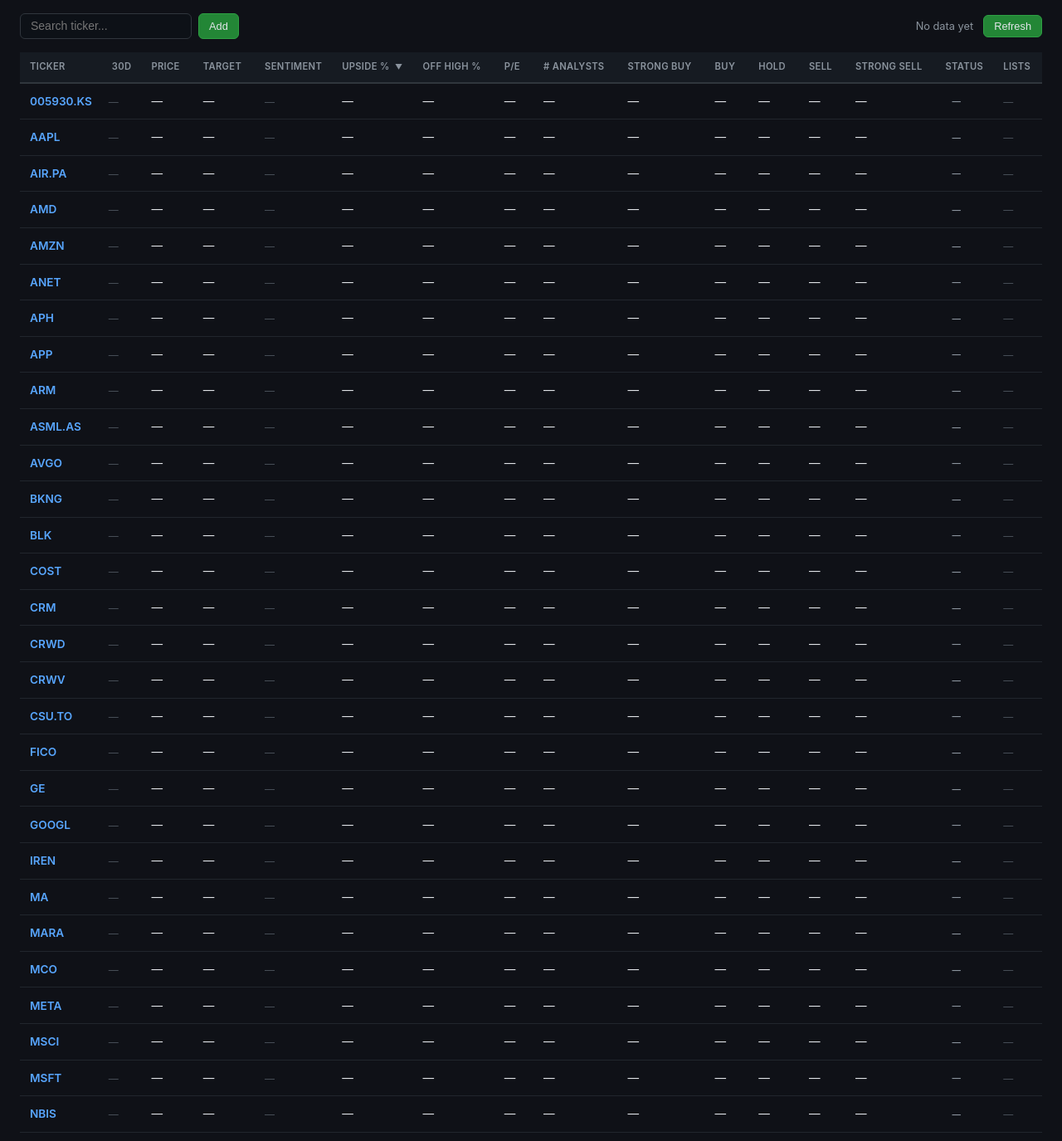
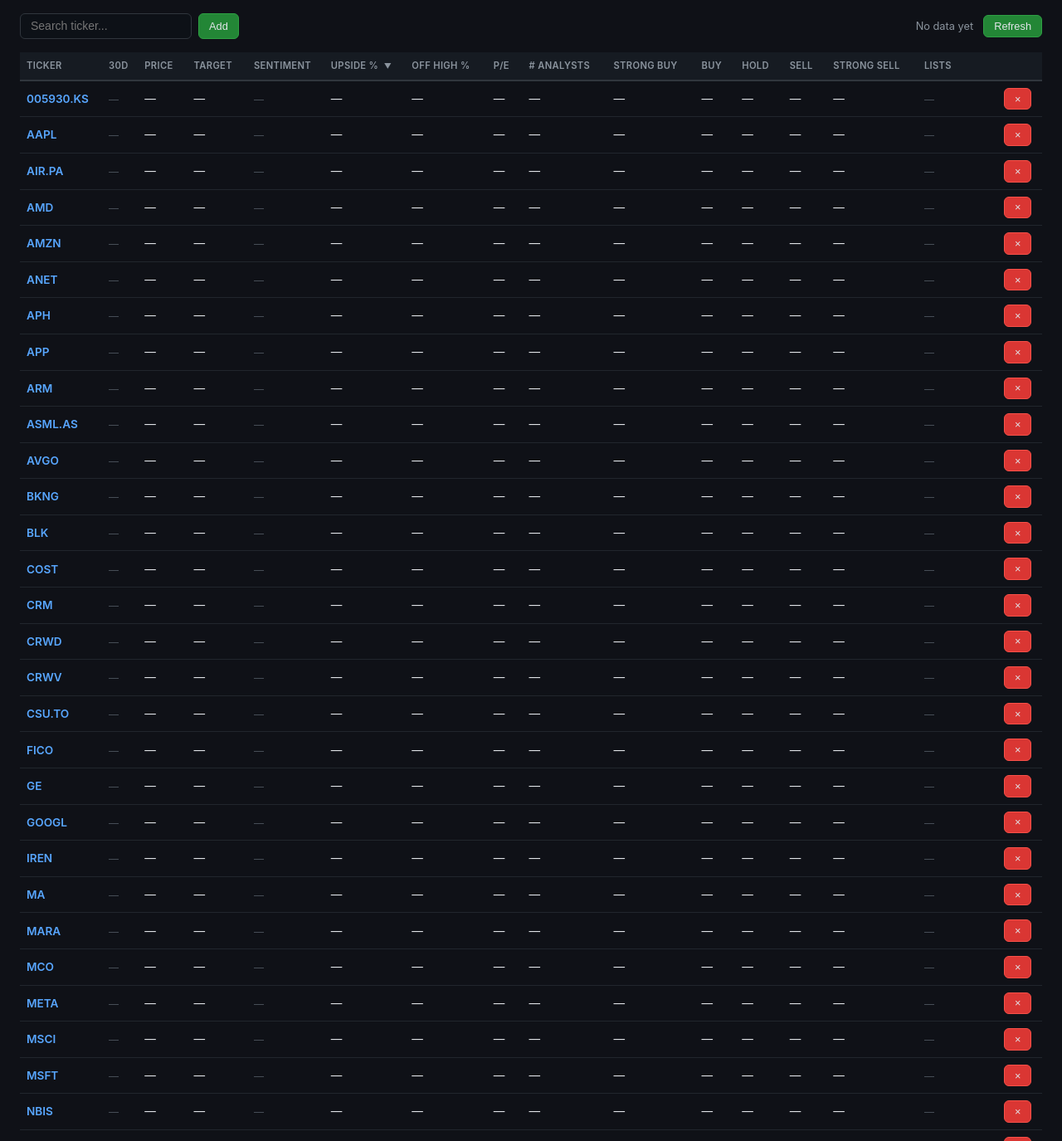
Before and after one commit to Mat-dot-mad/watchlist, a Flask app: page / in a window 1280 px wide. Shown: the part 109-1484 px from the top of the page at 83% size. Run offline with Flask 3, Linux system fonts and the light colour scheme; data comes from the database, SQL or seed files in the repository; data that the repository does not hold is empty.

Commit message:
Fit the dashboard table without horizontal scrolling
Let headers, sector labels and list chips wrap, and tighten cell
padding, so columns are sized by their data rather than their labels.
Drop the Status column (OK on every row) and flag fetch errors with an
ERR badge next to the ticker instead. Table now fits from 1280px wide.

Co-Authored-By: Claude Opus 5.5 <noreply@anthropic.com>

```diff
--- a/static/style.css
+++ b/static/style.css
@@ -146,7 +146,7 @@ main {
 }
 
 /* Per-row list membership picker */
-.lists-cell { min-width: 6rem; }
+.lists-cell { white-space: normal; min-width: 5.5rem; }
 .lists-picker summary { cursor: pointer; list-style: none; }
 .lists-picker summary::-webkit-details-marker { display: none; }
 .lists-picker form {
@@ -308,12 +308,17 @@ thead {
     z-index: 1;
 }
 
+/* Headers may wrap ("Strong / Buy") so a column is only as wide as its
+   data, not its label. Auto table layout wraps only when space runs out,
+   so on wide screens headers stay on one line. */
 th {
     background: #161b22;
-    padding: 0.6rem 0.75rem;
+    padding: 0.6rem 0.5rem;
     text-align: left;
     font-weight: 600;
-    white-space: nowrap;
+    white-space: normal;
+    vertical-align: bottom;
+    line-height: 1.25;
     border-bottom: 2px solid #30363d;
     font-size: 0.7rem;
     text-transform: uppercase;
@@ -331,7 +336,7 @@ th.sort-desc::after { content: ' ▼'; font-size: 0.55rem; }
 .sparkline { display: block; }
 
 td {
-    padding: 0.5rem 0.75rem;
+    padding: 0.5rem 0.5rem;
     border-bottom: 1px solid #21262d;
     white-space: nowrap;
 }
@@ -344,6 +349,7 @@ tr:hover td { background: #161b22; }
 
 .sector-label {
     display: block;
+    white-space: normal;
     font-size: 0.65rem;
     font-weight: 400;
     color: #8b949e;
@@ -366,9 +372,7 @@ tr:hover td { background: #161b22; }
     font-weight: 600;
 }
 
-.badge-ok { background: #0d2818; color: #3fb950; }
 .badge-err { background: #2d1215; color: #f85149; }
-.badge-pending { color: #8b949e; }
 
 /* Rating badges */
 .rating-badge, .rating-badge-sm {
--- a/templates/dashboard.html
+++ b/templates/dashboard.html
@@ -105,8 +105,8 @@
                 <th class="sortable" data-col="2" data-type="num">Price</th>
                 <th class="sortable" data-col="3" data-type="num">Target</th>
                 <th>Sentiment</th>
-                <th class="sortable" data-col="5" data-type="num">Upside %</th>
-                <th class="sortable" data-col="6" data-type="num" title="Distance from 52-week high">Off High %</th>
+                <th class="sortable" data-col="5" data-type="num">Upside&nbsp;%</th>
+                <th class="sortable" data-col="6" data-type="num" title="Distance from 52-week high">Off High&nbsp;%</th>
                 <th class="sortable" data-col="7" data-type="num">P/E</th>
                 <th class="sortable" data-col="8" data-type="num"># Analysts</th>
                 <th class="sortable" data-col="9" data-type="num">Strong Buy</th>
@@ -114,7 +114,6 @@
                 <th class="sortable" data-col="11" data-type="num">Hold</th>
                 <th class="sortable" data-col="12" data-type="num">Sell</th>
                 <th class="sortable" data-col="13" data-type="num">Strong Sell</th>
-                <th>Status</th>
                 <th>Lists</th>
                 <th></th>
             </tr>
@@ -125,6 +124,11 @@
             <tr id="row-{{ row.symbol }}">
                 <td class="ticker">
                     <a href="{{ url_for('ticker_detail', symbol=row.symbol) }}">{{ row.symbol }}</a>
+                    {# Fetch errors flag the ticker itself; a Status column that
+                       says "OK" on every row cost a column for no information. #}
+                    {% if row.status and row.status != 'OK' %}
+                    <span class="badge badge-err" title="{{ row.status }}">ERR</span>
+                    {% endif %}
                     {% if row.sector %}
                     <span class="sector-label">{{ row.sector }}</span>
                     {% endif %}
@@ -156,15 +160,6 @@
                 <td data-val="{{ row.hold if row.hold is not none else '' }}">{{ row.hold if row.hold is not none else '—' }}</td>
                 <td data-val="{{ row.sell if row.sell is not none else '' }}">{{ row.sell if row.sell is not none else '—' }}</td>
                 <td data-val="{{ row.strong_sell if row.strong_sell is not none else '' }}">{{ row.strong_sell if row.strong_sell is not none else '—' }}</td>
-                <td>
-                    {% if row.status == 'OK' %}
-                        <span class="badge badge-ok">OK</span>
-                    {% elif row.status %}
-                        <span class="badge badge-err" title="{{ row.status }}">ERR</span>
-                    {% else %}
-                        <span class="badge badge-pending">—</span>
-                    {% endif %}
-                </td>
                 <td class="lists-cell">
                     {% if watchlists %}
                     {# <details> is HTML's built-in expand/collapse: no JS needed. #}
```
